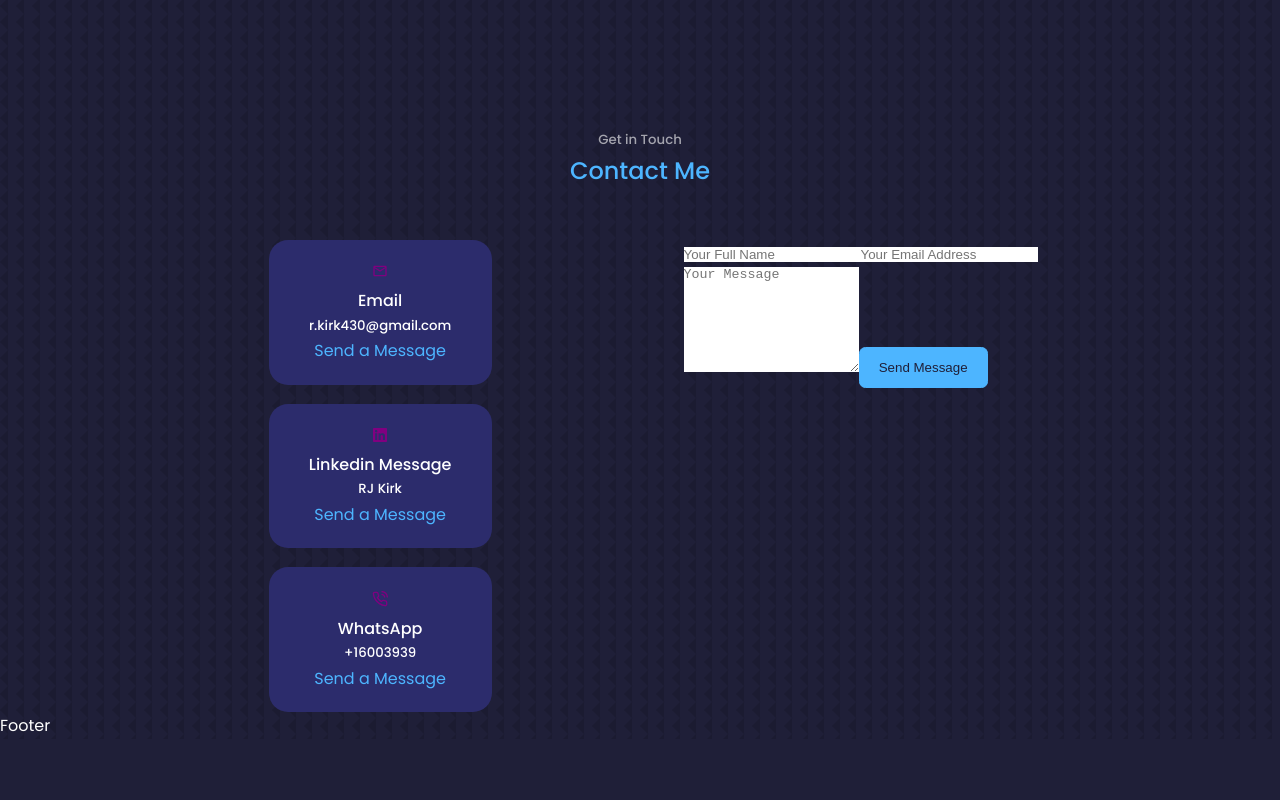
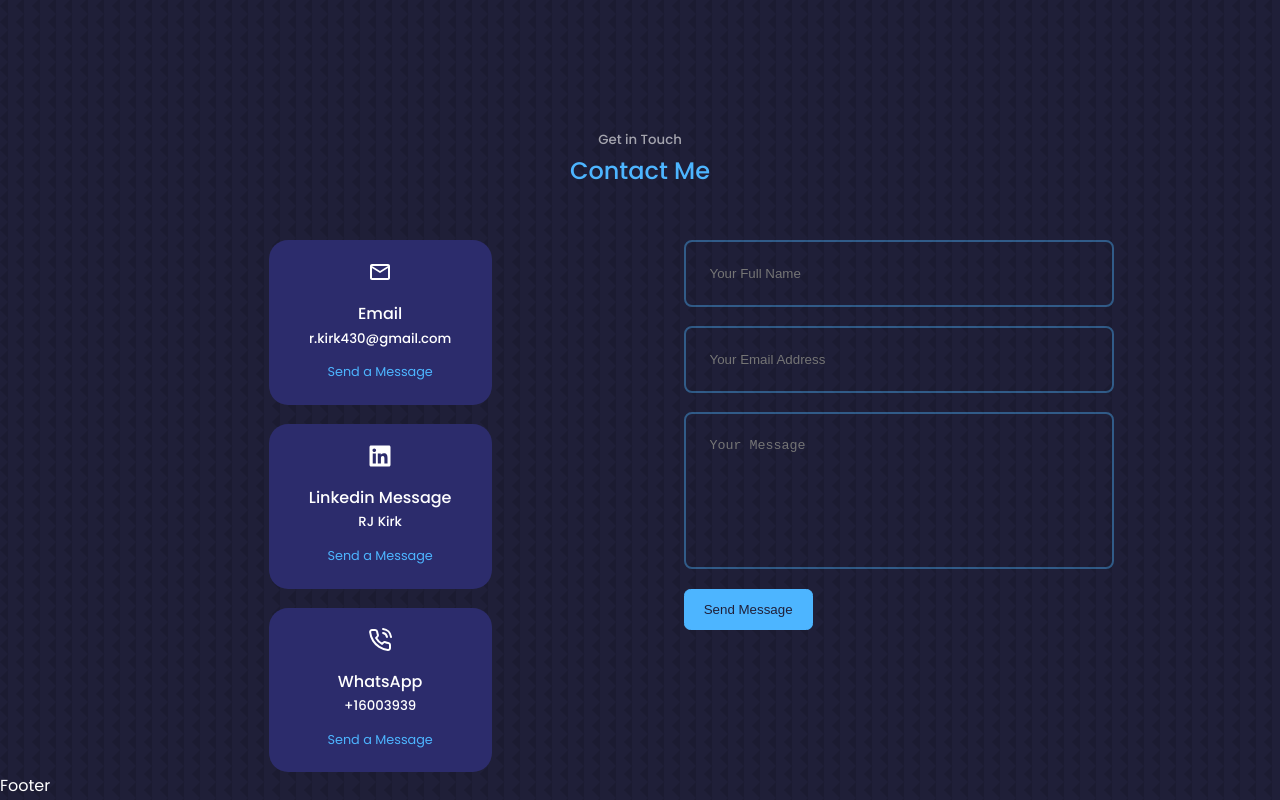
Before and after one commit to rkirk430/portfolio-website, a React (Create React App) app: page / in a window 1280 px wide. Shown: the part 4530-5330 px from the top of the page. Before the commit the page ends 5269 px from the top, so only its background shows below. Built offline with nearby package versions, Linux system fonts and the light colour scheme.

Commit message:
Contact CSS Complete

```diff
--- a/src/components/contact/contact.css
+++ b/src/components/contact/contact.css
@@ -4,6 +4,8 @@
     grid-template-columns: 30% 58%; /* Email/Phone containers will take up 30% of the width and the contact form will take up 58% */
     gap: 12rem; /* Sets the gap between the two columns. Lower #rem = closer together */
 }
+
+/* ==================== Contact Options Styling ================== */
 
 .contact__options {
     display: flex;
@@ -32,19 +34,50 @@
 }
 
 .contact__option-icon {
-    color: purple;
+    font-size: 1.5rem;
+    margin-bottom: 0.5rem;
+}
+
+.contact__option a {
+    margin-top: 0.7rem;
+    /* display: inline-block; Need to research this further! */
+    display: inline-block;
+    font-size: 0.8rem;
+}
+
+/* ==================== Contact Form Styling ================== */
+
+form {
+    display: flex;
+    flex-direction: column;
+    gap: 1.2rem;
+}
+
+input, textarea {
+    width: 100%;
+    padding: 1.5rem;
+    border-radius: 0.5rem;
+    background: transparent;
+    border: 2px solid var(--color-primary-variant);
+    resize: none;
+    color: var(--color-white);
+}
+
+
+/* ============= Media Queries (Tables & Medium Size Devices) =================== */
+
+@media screen and (max-width: 1024px) {
+    .container.contact__container {
+        grid-template-columns: 1fr;
+        gap: 2rem;
+    }
 
 }
 
+/* ============= Media Queries (Phones) =================== */
 
-
-
-/* .contact__options h4 {
-    color: green;
-
+@media screen and (max-width: 600px) {
+    .container.contact__container {
+        width: var(--container-width-sm);
+    }
 }
-
-.contact__options h5 {
-    color: purple;
-
-} */
```
